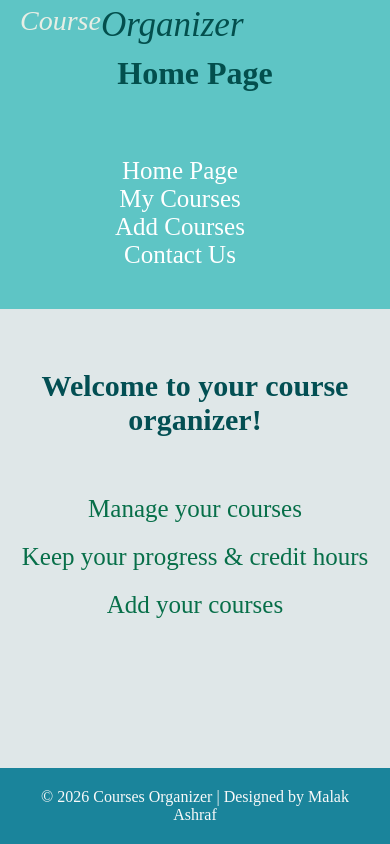
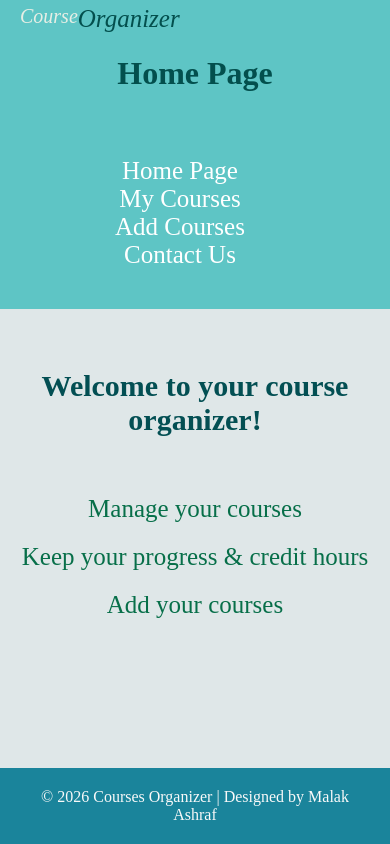
Before and after one commit to malakashraf22/malakashraf, a plain HTML site: page index.html in a window 390 px wide. Drawn offline with Linux system fonts and the light colour scheme.

Commit message:
Add files via upload

```diff
--- a/style sheet.css
+++ b/style sheet.css
@@ -163,6 +163,18 @@ html, body{
         padding: 10px;
     }
 
+    .c p{
+        font-size: 20px;
+    }
+
+    .o p{
+        font-size: 25px;
+    }
+
+    .logo{
+        margin-bottom: 20px;
+    }
+
     .p{
         font-size: 14px;
     }
```
